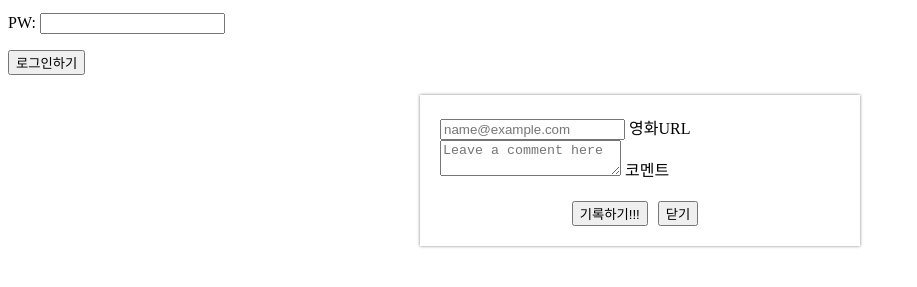
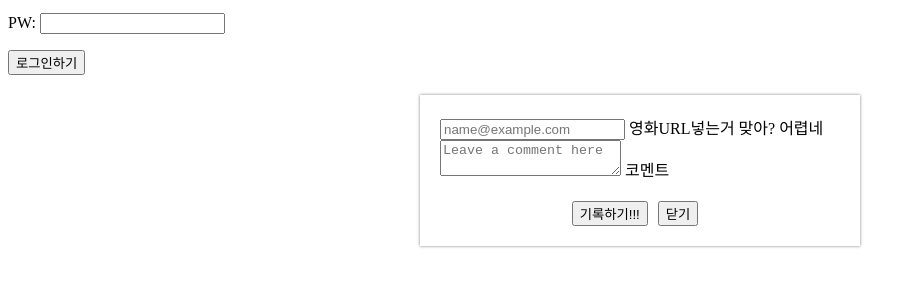
Before and after one commit to armsrou/mypage, a plain HTML site: page index.html in a window 1280 px wide. Shown: the part 113-400 px from the top of the page, without its empty margins (0-917 px from the left). Drawn offline with Linux system fonts and the light colour scheme.

Commit message:
Update index.html

```diff
--- a/index.html
+++ b/index.html
@@ -36,7 +36,7 @@
     <div class="mypost">
         <div class="form-floating mb-3">
             <input type="email" class="form-control" id="floatingInput" placeholder="name@example.com">
-            <label for="floatingInput">영화URL</label>
+            <label for="floatingInput">영화URL넣는거 맞아? 어렵네</label>
         </div>
         <div class="form-floating">
             <textarea class="form-control" placeholder="Leave a comment here" id="floatingTextarea"></textarea>
```
